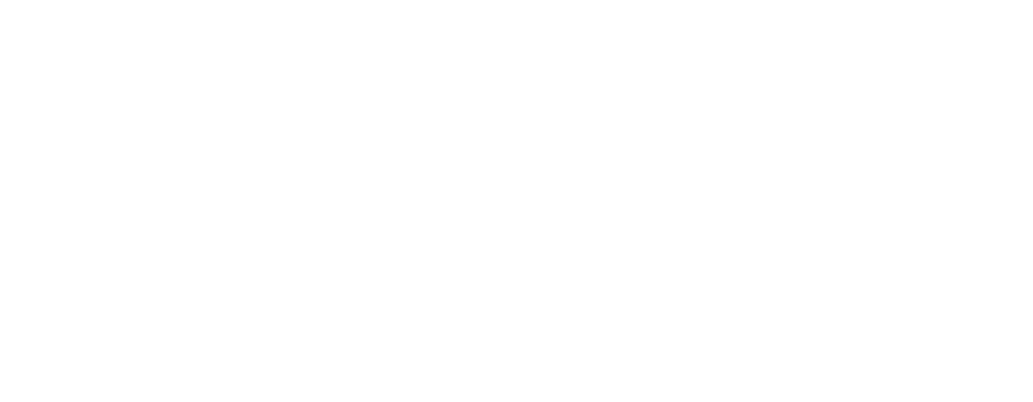
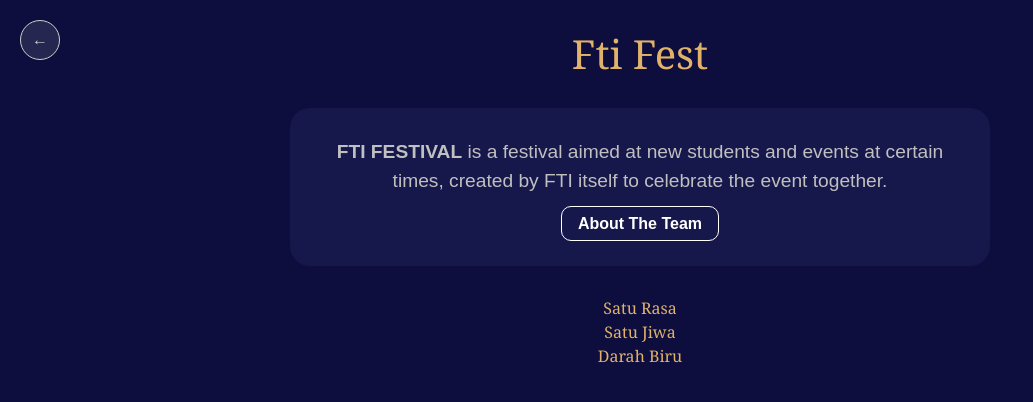
Before and after one commit to TrikEnd/TR_IMK, a plain HTML site: page morencredit.html in a window 1280 px wide. Shown: the whole page, without its empty margins (0-1033 px from the left). Drawn offline with nearby package versions, Linux system fonts and the light colour scheme.

Commit message:
morecredt

```diff
--- a/morencredit.html
+++ b/morencredit.html
@@ -0,0 +1,115 @@
+<!DOCTYPE html>
+<html
+  lang="en"
+  dir="ltr"
+>
+  <head>
+    <meta charset="utf-8" />
+    <meta
+      name="viewport"
+      content="width=device-width, initial-scale=1"
+    />
+
+    <link
+      rel="stylesheet"
+      href="https://cdn.jsdelivr.net/npm/bootstrap@5.3.7/dist/css/bootstrap.min.css"
+      integrity="sha384-9ndCyUaIbzAi2FUVXJi0CjmCapSmO7H6QZrFfFJLW0sA0FvZ3zD3y5GK8z8A4FdE"
+      crossorigin="anonymous"
+    />
+
+    <title>FTI Fest</title>
+
+    <style>
+      body {
+        background-color: #0d0e3d;
+        color: #fff;
+        font-family: sans-serif;
+      }
+
+      h1 {
+        font-family: 'Georgia', serif;
+        color: #e1b26a;
+        text-align: center;
+        margin-top: 30px;
+      }
+
+      .description-box {
+        background-color: #16174a;
+        border-radius: 20px;
+        padding: 30px;
+        max-width: 700px;
+        margin: 30px auto;
+        text-align: center;
+      }
+
+      .description-box p {
+        color: #c0c0c0;
+        font-size: 1.2rem;
+      }
+
+      .btn-custom {
+        background-color: #16174a;
+        color: #fff;
+        border: 1px solid #fff;
+        border-radius: 10px;
+        padding: 8px 16px;
+        font-weight: bold;
+        text-decoration: none;
+      }
+
+      .footer-text {
+        font-family: 'Georgia', serif;
+        color: #e1b26a;
+        text-align: center;
+        margin-bottom: 30px;
+      }
+
+      .back-button {
+        position: absolute;
+        top: 20px;
+        left: 20px;
+        background: rgba(255, 255, 255, 0.1);
+        border: 1px solid #ccc;
+        border-radius: 50%;
+        width: 40px;
+        height: 40px;
+        display: flex;
+        justify-content: center;
+        align-items: center;
+        color: #ccc;
+        text-decoration: none;
+      }
+    </style>
+  </head>
+  <body>
+    <a
+      href="#"
+      class="back-button"
+    >
+      ←
+    </a>
+
+    <h1>Fti Fest</h1>
+
+    <div class="description-box">
+      <p><strong>FTI FESTIVAL</strong> is a festival aimed at new students and events at certain times, created by FTI itself to celebrate the event together.</p>
+      <a
+        href="#"
+        class="btn-custom"
+        >About The Team</a
+      >
+    </div>
+
+    <div class="footer-text">
+      <div>Satu Rasa</div>
+      <div>Satu Jiwa</div>
+      <div>Darah Biru</div>
+    </div>
+
+    <script
+      src="https://cdn.jsdelivr.net/npm/bootstrap@5.3.7/dist/js/bootstrap.bundle.min.js"
+      integrity="sha384-ndDqU0Gzau9qJ1lfW4pNLlhNTkCfHzAVBReH9diLvGRem5+R9g2FzA8ZGN954O5Q"
+      crossorigin="anonymous"
+    ></script>
+  </body>
+</html>
```
Also changed, not shown: style.css (line endings or trailing spaces).
